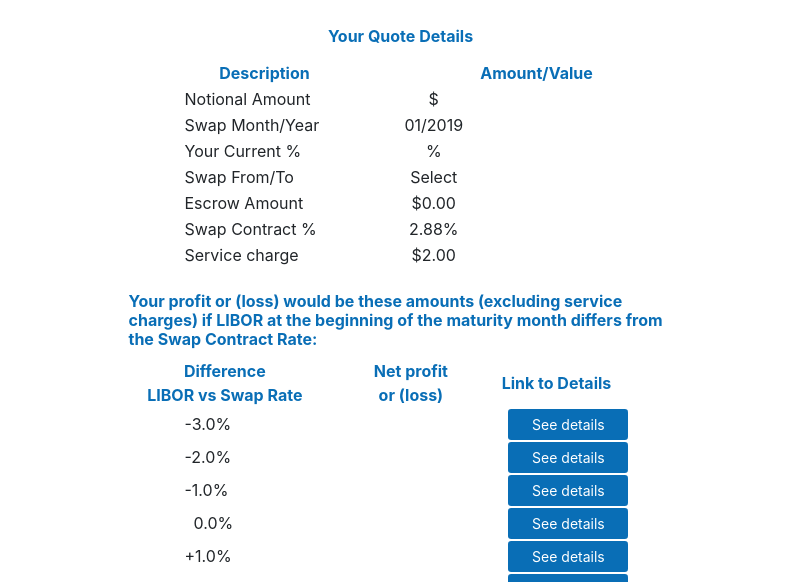
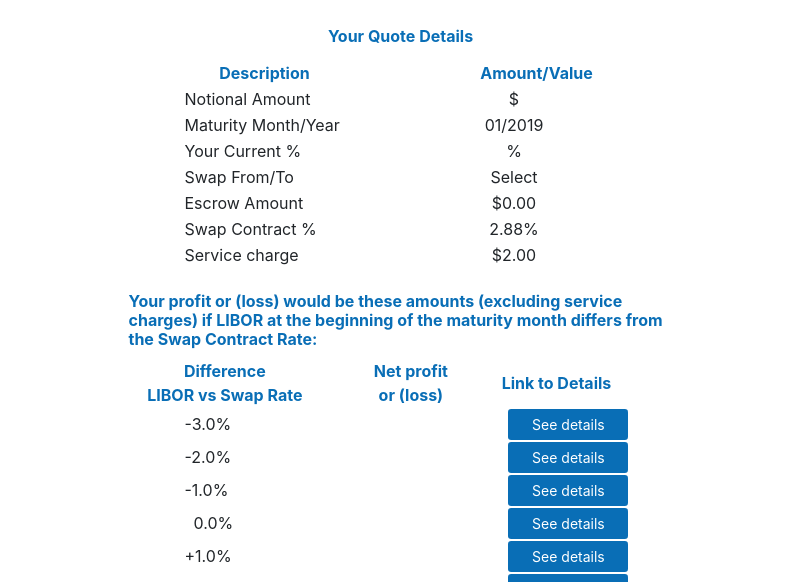
Before and after one commit to avakrishn/Int-Swaps, a website: page int-swap-dApp/src/getquote.html in a window 1280 px wide. Both pictures are taken after a click on the button "Get a Quote". Shown: the part 216-798 px from the top of the page, without its empty margins (234-1045 px from the left). Drawn offline with nearby package versions, Linux system fonts and the light colour scheme; no server answers.

Commit message:
display the address input field above the Yes Buy It button

```diff
--- a/int-swap-dApp/src/getquote.html
+++ b/int-swap-dApp/src/getquote.html
@@ -101,9 +101,6 @@
             <option value="2">From Variable into Fixed</option>
           </select>
 
-          <label>Enter Your Address</label>
-          <input id="proposal_owner_address" type="text">
-
           <br/>
           <button type="button" class="btn btn-primary center" id="getQuote" style="width: auto">Get a Quote</button>
 
@@ -119,13 +116,13 @@
                   <th class="quote">Description</th><th class="quote">Amount/Value</th>
                 </thead>
                 <tbody>
-                  <tr><td>Notional Amount</td><td id="insert_notional_amount" class="quote">$</td></tr>
-                  <tr><td text-indent>Swap Month/Year</td><td id="insert_month_year" class="quote"></td></tr>
-                  <tr><td>Your Current %</td><td id="insert_current_annual_rate" class="quote">%</td></tr>
-                  <tr><td>Swap From/To</td><td id="insert_swap_out_of_rate_type" class="quote"></td></tr>
-                  <tr><td>Escrow Amount</td><td id="insert_escrow_amount" class="quote"></td></tr>
-                  <tr><td>Swap Contract %</td><td id="insert_swap_rate" class="quote"></td></tr>
-                  <tr><td>Service charge</td><td class="quote">$2.00</td></tr>
+                  <tr><td class="quote_label">Notional Amount</td><td id="insert_notional_amount" class="quote">$</td></tr>
+                  <tr><td class="quote_label">Maturity Month/Year</td><td id="insert_month_year" class="quote"></td></tr>
+                  <tr><td class="quote_label">Your Current %</td><td id="insert_current_annual_rate" class="quote">%</td></tr>
+                  <tr><td class="quote_label">Swap From/To</td><td id="insert_swap_out_of_rate_type" class="quote"></td></tr>
+                  <tr><td class="quote_label">Escrow Amount</td><td id="insert_escrow_amount" class="quote"></td></tr>
+                  <tr><td class="quote_label">Swap Contract %</td><td id="insert_swap_rate" class="quote"></td></tr>
+                  <tr><td class="quote_label">Service charge</td><td class="quote">$2.00</td></tr>
                 </tbody>
               </table>
             </div>
@@ -187,9 +184,14 @@
               <label><input type="radio" name="riskAgree" value="disagree" id="disagree"> I do not understand/agree.</label><br><br>
               </div>
             </form>
-            <button type="button" class="btn btn-primary center btn-sm" id="placeTrade" style="width: auto">Yes buy it!</button><br>
 
-            <input type="reset" id="cancelTrade" class="btn btn-primary center btn-sm" value="Cancel and reset">
+            <label>Enter Your Address</label>
+            <input class="w-100 mb-3" id="proposal_owner_address" type="text">
+            <div class="d-flex flex-row">
+                <input type="reset" id="cancelTrade" class="btn btn-primary center btn-sm" value="Cancel and reset">
+                <button type="button" class="btn btn-primary center btn-sm" id="placeTrade" style="width: auto">Yes buy it!</button><br>
+            </div>
+
             <br>
             <p id="RiskAgreeMessage"> </p>
           </div>
```
